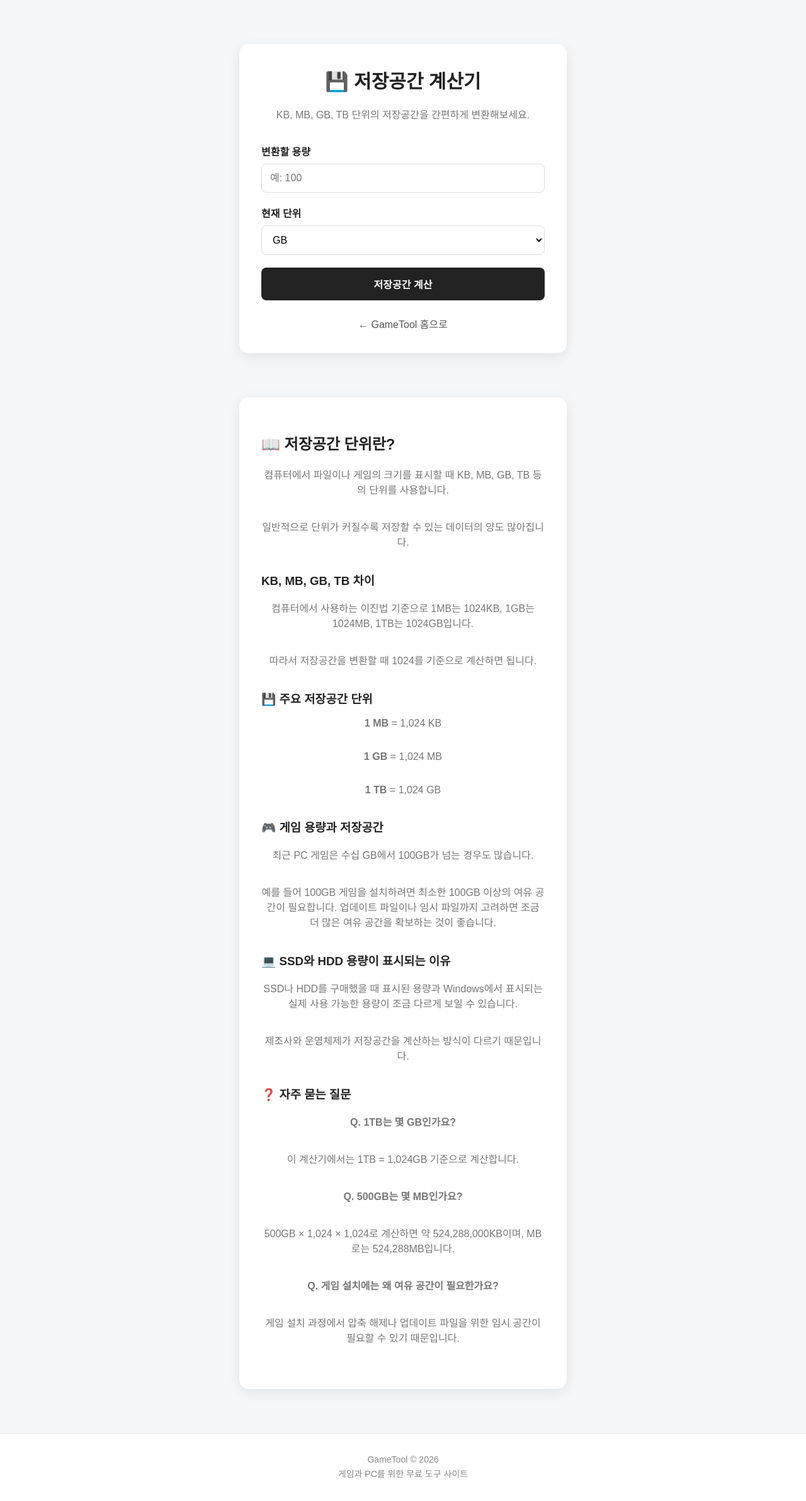
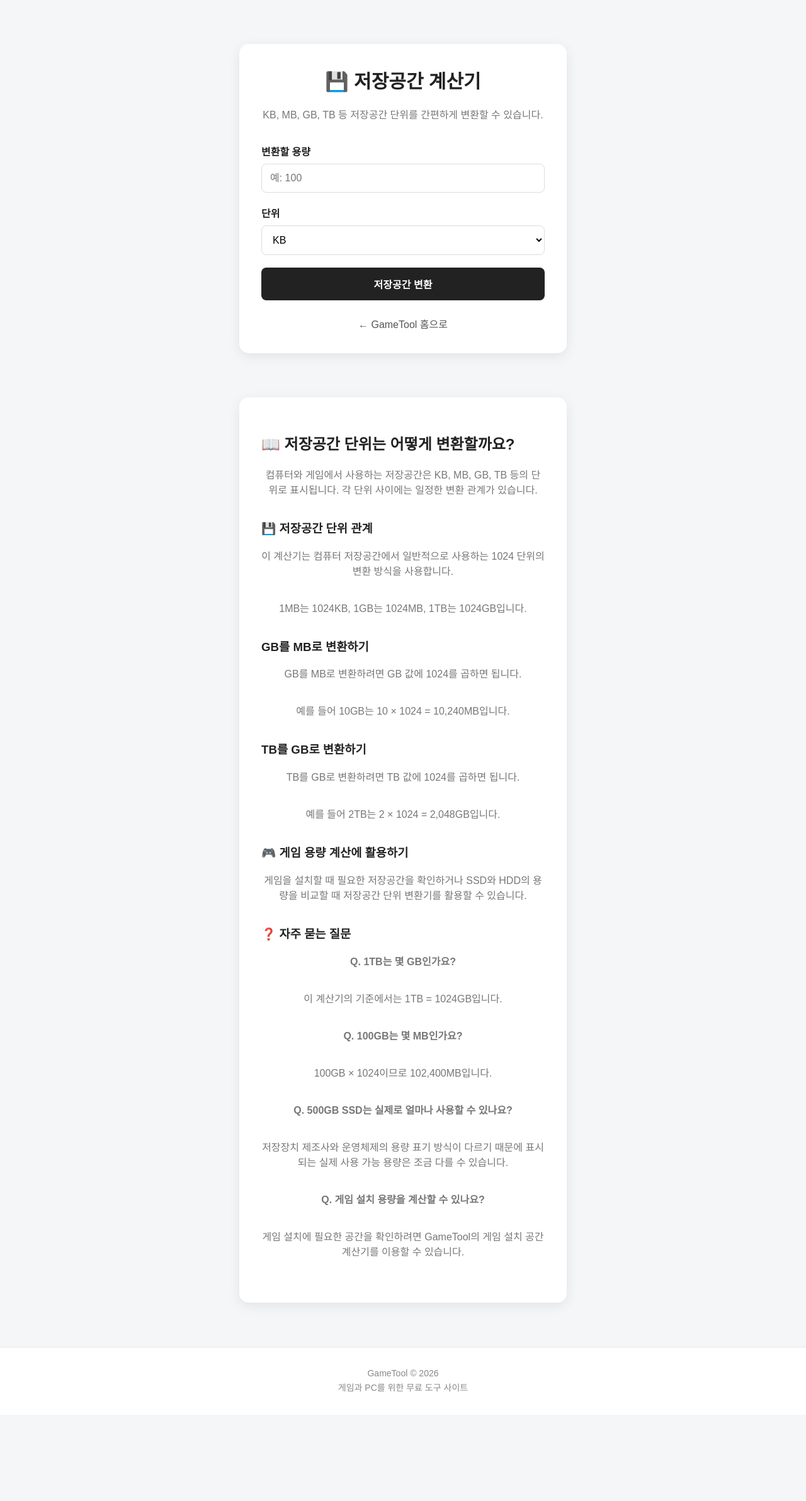
Before and after one commit to shadysun811/Gametool, a Flask app: page /storage in a window 1280 px wide. Shown: the part 65-2449 px from the top of the page at 63% size. After the commit the page ends 2275 px from the top, so only its background shows below. Run offline with Flask 3, Linux system fonts and the light colour scheme.

Commit message:
Enhance SEO and update text in storage.html
Updated the title and meta description for clarity. Added keywords meta tag and improved various text for better user understanding.

```diff
--- a/templates/storage.html
+++ b/templates/storage.html
@@ -10,12 +10,19 @@
         content="width=device-width, initial-scale=1.0"
     >
 
-    <title>저장공간 계산기 - GB MB TB 변환 | GameTool</title>
+    <title>저장공간 계산기 | GB MB TB 변환 | GameTool</title>
 
     <meta
         name="description"
-        content="GB, MB, TB, KB 저장공간을 간편하게 변환해보세요. SSD와 하드디스크 용량을 확인할 때 유용한 무료 저장공간 계산기입니다."
+        content="KB, MB, GB, TB 등 저장공간 단위를 간편하게 변환할 수 있는 무료 저장공간 계산기입니다."
     >
+
+    <meta
+        name="keywords"
+        content="저장공간 계산기, 용량 계산기, GB MB 변환, MB GB 변환, TB GB 변환, 저장공간 단위 변환"
+    >
+
+    <meta name="robots" content="index, follow">
 
     <link
         rel="stylesheet"
@@ -28,7 +35,9 @@
 <body>
 
 
-<!-- 상단 메뉴 -->
+<!-- =========================
+     상단 메뉴
+     ========================= -->
 
 <nav class="navbar">
 
@@ -41,7 +50,9 @@
 
         <div class="nav-menu">
 
-            <a href="/">홈</a>
+            <a href="/">
+                홈
+            </a>
 
             <a href="/download">
                 다운로드 계산기
@@ -67,14 +78,18 @@
 
 
 
-<!-- 메인 -->
+<!-- =========================
+     메인
+     ========================= -->
 
 <main>
 
     <div class="container">
 
 
-        <!-- 계산기 -->
+        <!-- =========================
+             저장공간 계산기
+             ========================= -->
 
         <div class="calculator">
 
@@ -84,8 +99,8 @@
 
 
             <p>
-                KB, MB, GB, TB 단위의 저장공간을
-                간편하게 변환해보세요.
+                KB, MB, GB, TB 등 저장공간 단위를
+                간편하게 변환할 수 있습니다.
             </p>
 
 
@@ -114,7 +129,7 @@
                 <div class="input-group">
 
                     <label>
-                        현재 단위
+                        단위
                     </label>
 
                     <select name="unit">
@@ -127,10 +142,7 @@
                             MB
                         </option>
 
-                        <option
-                            value="GB"
-                            selected
-                        >
+                        <option value="GB">
                             GB
                         </option>
 
@@ -145,7 +157,7 @@
 
 
                 <button type="submit">
-                    저장공간 계산
+                    저장공간 변환
                 </button>
 
             </form>
@@ -179,111 +191,84 @@
 
 
 
-        <!-- SEO 콘텐츠 -->
+        <!-- =========================
+             SEO 설명
+             ========================= -->
 
         <div class="calculator">
 
-
             <h2>
-                📖 저장공간 단위란?
+                📖 저장공간 단위는 어떻게 변환할까요?
             </h2>
 
 
             <p>
-                컴퓨터에서 파일이나 게임의 크기를
-                표시할 때 KB, MB, GB, TB 등의
-                단위를 사용합니다.
+                컴퓨터와 게임에서 사용하는 저장공간은
+                KB, MB, GB, TB 등의 단위로 표시됩니다.
+                각 단위 사이에는 일정한 변환 관계가 있습니다.
+            </p>
+
+
+            <h3>
+                💾 저장공간 단위 관계
+            </h3>
+
+
+            <p>
+                이 계산기는 컴퓨터 저장공간에서 일반적으로 사용하는
+                1024 단위의 변환 방식을 사용합니다.
             </p>
 
 
             <p>
-                일반적으로 단위가 커질수록
-                저장할 수 있는 데이터의 양도 많아집니다.
-            </p>
-
-
-
-            <h3>
-                KB, MB, GB, TB 차이
-            </h3>
-
-
-            <p>
-                컴퓨터에서 사용하는 이진법 기준으로
                 1MB는 1024KB,
                 1GB는 1024MB,
                 1TB는 1024GB입니다.
             </p>
 
 
-            <p>
-                따라서 저장공간을 변환할 때
-                1024를 기준으로 계산하면 됩니다.
-            </p>
-
-
-
             <h3>
-                💾 주요 저장공간 단위
+                GB를 MB로 변환하기
             </h3>
 
 
             <p>
-                <strong>1 MB</strong>
-                = 1,024 KB
+                GB를 MB로 변환하려면 GB 값에 1024를 곱하면 됩니다.
             </p>
 
 
             <p>
-                <strong>1 GB</strong>
-                = 1,024 MB
+                예를 들어 10GB는
+                10 × 1024 = 10,240MB입니다.
+            </p>
+
+
+            <h3>
+                TB를 GB로 변환하기
+            </h3>
+
+
+            <p>
+                TB를 GB로 변환하려면 TB 값에 1024를 곱하면 됩니다.
             </p>
 
 
             <p>
-                <strong>1 TB</strong>
-                = 1,024 GB
+                예를 들어 2TB는
+                2 × 1024 = 2,048GB입니다.
             </p>
 
 
-
             <h3>
-                🎮 게임 용량과 저장공간
+                🎮 게임 용량 계산에 활용하기
             </h3>
 
 
             <p>
-                최근 PC 게임은 수십 GB에서
-                100GB가 넘는 경우도 많습니다.
+                게임을 설치할 때 필요한 저장공간을 확인하거나
+                SSD와 HDD의 용량을 비교할 때
+                저장공간 단위 변환기를 활용할 수 있습니다.
             </p>
-
-
-            <p>
-                예를 들어 100GB 게임을 설치하려면
-                최소한 100GB 이상의 여유 공간이 필요합니다.
-                업데이트 파일이나 임시 파일까지 고려하면
-                조금 더 많은 여유 공간을 확보하는 것이 좋습니다.
-            </p>
-
-
-
-            <h3>
-                💻 SSD와 HDD 용량이 표시되는 이유
-            </h3>
-
-
-            <p>
-                SSD나 HDD를 구매했을 때 표시된 용량과
-                Windows에서 표시되는 실제 사용 가능한 용량이
-                조금 다르게 보일 수 있습니다.
-            </p>
-
-
-            <p>
-                제조사와 운영체제가 저장공간을 계산하는
-                방식이 다르기 때문입니다.
-            </p>
-
 
 
             <h3>
@@ -292,45 +277,43 @@
 
 
             <p>
-                <strong>
-                    Q. 1TB는 몇 GB인가요?
-                </strong>
+                <strong>Q. 1TB는 몇 GB인가요?</strong>
+            </p>
+
+            <p>
+                이 계산기의 기준에서는
+                1TB = 1024GB입니다.
             </p>
 
 
             <p>
-                이 계산기에서는
-                1TB = 1,024GB 기준으로 계산합니다.
+                <strong>Q. 100GB는 몇 MB인가요?</strong>
+            </p>
+
+            <p>
+                100GB × 1024이므로
+                102,400MB입니다.
             </p>
 
 
             <p>
-                <strong>
-                    Q. 500GB는 몇 MB인가요?
-                </strong>
+                <strong>Q. 500GB SSD는 실제로 얼마나 사용할 수 있나요?</strong>
+            </p>
+
+            <p>
+                저장장치 제조사와 운영체제의 용량 표기 방식이 다르기 때문에
+                표시되는 실제 사용 가능 용량은 조금 다를 수 있습니다.
             </p>
 
 
             <p>
-                500GB × 1,024 × 1,024로 계산하면
-                약 524,288,000KB이며,
-                MB로는 524,288MB입니다.
+                <strong>Q. 게임 설치 용량을 계산할 수 있나요?</strong>
             </p>
 
-
             <p>
-                <strong>
-                    Q. 게임 설치에는 왜 여유 공간이 필요한가요?
-                </strong>
+                게임 설치에 필요한 공간을 확인하려면
+                GameTool의 게임 설치 공간 계산기를 이용할 수 있습니다.
             </p>
-
-
-            <p>
-                게임 설치 과정에서 압축 해제나
-                업데이트 파일을 위한 임시 공간이
-                필요할 수 있기 때문입니다.
-            </p>
-
 
         </div>
 
@@ -341,7 +324,9 @@
 
 
 
-<!-- 푸터 -->
+<!-- =========================
+     푸터
+     ========================= -->
 
 <footer class="footer">
 
```
